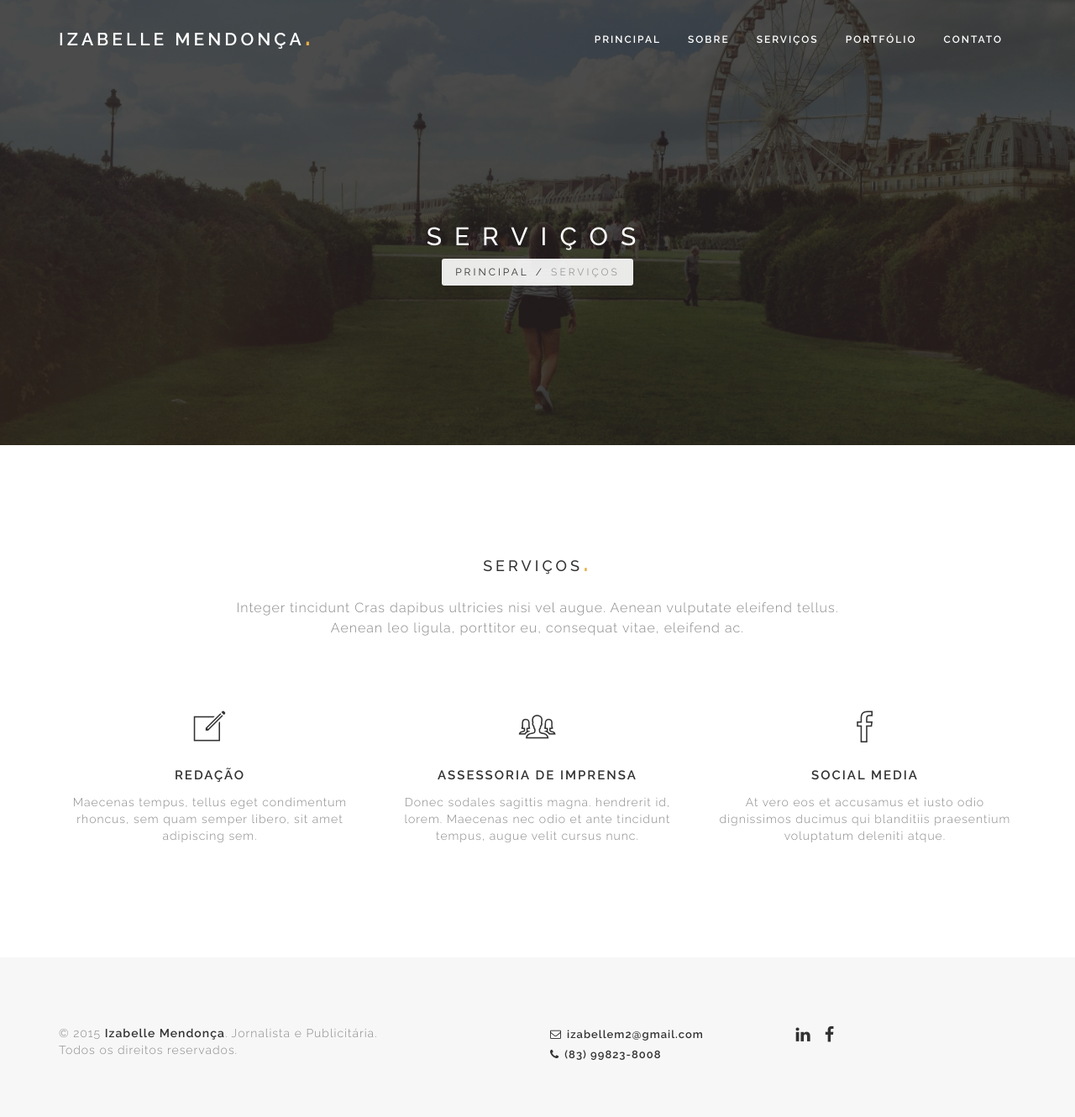
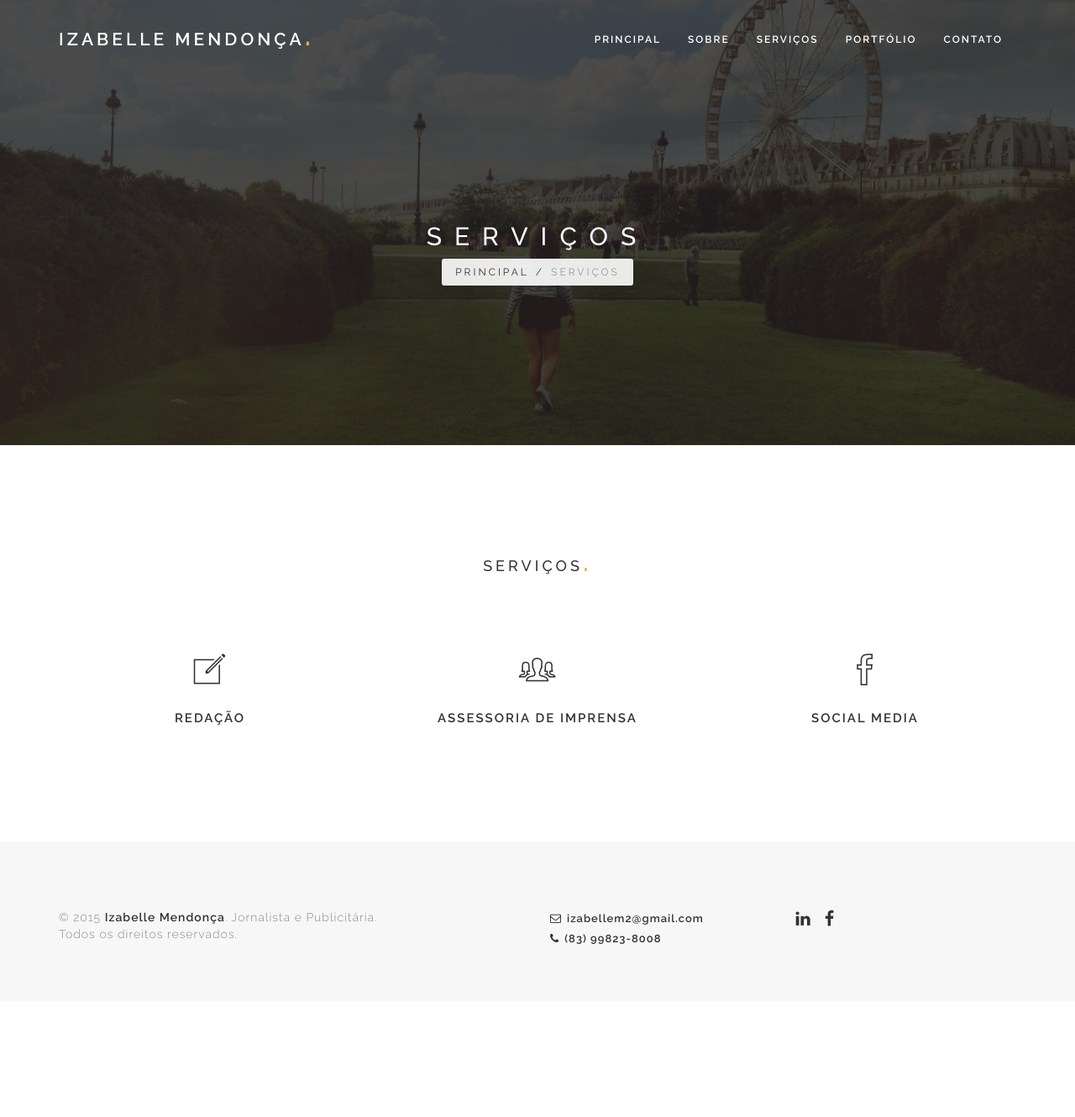
Before and after one commit to dfmedeiros/izabelle_mendonca, a Jekyll site: the page built from services.html, in a window 1280 px wide. Shown: the whole page at 84% size. Built offline with Jekyll 4.4.1, drawn with Linux system fonts in a browser that asks for light colours; some web fonts are replaced; after the commit the page ends 1192 px from its top, so only the background shows below that.

Commit message:
hiding placeholder texts and changing text on about page

```diff
--- a/about.html
+++ b/about.html
@@ -6,17 +6,14 @@ title: Sobre
 
 <!-- About Section -->
 <section class="ptb ptb-sm-80">
-    <div class="container">
-        <div class="row">
-            <div class="col-md-6">
-                <h3>We Creative digital Studio</h3>
-                <p class="lead">Nullam dictum felis eu pede mollis pretium leo eget bibendum sodales augue velit cursus. tellus eget condimentum rhoncus sem quam semper libero.</p>
-            </div>
-            <div class="col-md-6">
-                <p>In enim justo, rhoncus ut, imperdiet a, venenatis vitae, justo. Nullam dictum felis eu pede mollis pretium. Integer tincidunt. Cras dapibus. Vivamus elementum semper nisi. Aenean vulputate eleifend tellus.</p>
-                <p>Aenean leo ligula, porttitor eu, consequat vitae, eleifend ac, enim. Aliquam lorem ante, dapibus in, viverra quis, feugiat a, tellus. Phasellus viverra nulla ut metus.</p>
-            </div>
-        </div>
-
+  <div class="container">
+    <div class="row">
+      <div class="col-md-12">
+        <h3>Sobre Izabelle Mendonça</h3>
+        <p class="lead">Saiu de casa para abraçar novas oportunidades.</p>
+        <p class="lead">Graduada em Comunicação Social, com habilitações em Jornalismo e Publicidade e Propaganda, descobriu em escrever uma das suas maiores paixões, além de viajar.</p>
+        <p class="lead">Atualmente, um dos seus principais interesses é realizar atividades de comunicação que construam e fortaleçam a imagem do cliente com a imprensa e o seu público estratégico.</p>
+      </div>
     </div>
+  </div>
 </section>
--- a/assets/javascripts/application.js
+++ b/assets/javascripts/application.js
@@ -32,4 +32,15 @@
     }
   });
 
+  $('.accordion-title').click(function (e) {
+
+    $(this).next().slideToggle('easeOut');
+    $(this).toggleClass('active');
+    $("accordion-title").toggleClass('active');
+    $(".accordion-content").not($(this).next()).slideUp('easeIn');
+    $(".accordion-title").not($(this)).removeClass('active');
+
+  });
+  $(".accordion-content").addClass("defualt-hidden");
+
 })(jQuery);
--- a/contact.html
+++ b/contact.html
@@ -10,7 +10,7 @@ title: Contato
     <div class="row">
       <div class="col-md-8 col-md-offset-2">
         <h3>Entre em contato</h3>
-        <p class="lead">Nullam dictum felis eu pede mollis pretium leo eget bibendum sodales augue velit cursus. tellus eget condimentum rhoncus sem quam semper libero.</p>
+        <!-- <p class="lead">Nullam dictum felis eu pede mollis pretium leo eget bibendum sodales augue velit cursus. tellus eget condimentum rhoncus sem quam semper libero.</p> -->
       </div>
     </div>
     <div class="spacer-75"></div>
--- a/services.html
+++ b/services.html
@@ -11,24 +11,24 @@ title: Serviços
       <div class="col-md-8 col-md-offset-2">
         <h3 class="h4">Serviços</h3>
         <div class="spacer-15"></div>
-        <p class="lead">Integer tincidunt Cras dapibus ultricies nisi vel augue. Aenean vulputate eleifend tellus. Aenean leo ligula, porttitor eu, consequat vitae, eleifend ac.</p>
+        <!-- <p class="lead">Integer tincidunt Cras dapibus ultricies nisi vel augue. Aenean vulputate eleifend tellus. Aenean leo ligula, porttitor eu, consequat vitae, eleifend ac.</p> -->
       </div>
     </div>
     <div class="row mt-60">
       <div class="col-md-4 mb-45">
         <div class="page-icon-top"><i class="ion ion-ios-compose-outline"></i></div>
         <h5>Redação</h5>
-        <p>Maecenas tempus, tellus eget condimentum rhoncus, sem quam semper libero, sit amet adipiscing sem.</p>
+        <!-- <p>Maecenas tempus, tellus eget condimentum rhoncus, sem quam semper libero, sit amet adipiscing sem.</p> -->
       </div>
       <div class="col-md-4 mb-45">
         <div class="page-icon-top"><i class="ion ion-ios-people-outline"></i></div>
         <h5>Assessoria de Imprensa</h5>
-        <p>Donec sodales sagittis magna. hendrerit id, lorem. Maecenas nec odio et ante tincidunt tempus, augue velit cursus nunc.</p>
+        <!-- <p>Donec sodales sagittis magna. hendrerit id, lorem. Maecenas nec odio et ante tincidunt tempus, augue velit cursus nunc.</p> -->
       </div>
       <div class="col-md-4 mb-45">
         <div class="page-icon-top"><i class="ion ion-social-facebook-outline"></i></div>
         <h5>Social Media</h5>
-        <p>At vero eos et accusamus et iusto odio dignissimos ducimus qui blanditiis praesentium voluptatum deleniti atque.</p>
+        <!-- <p>At vero eos et accusamus et iusto odio dignissimos ducimus qui blanditiis praesentium voluptatum deleniti atque.</p> -->
       </div>
     </div>
   </div>
```
